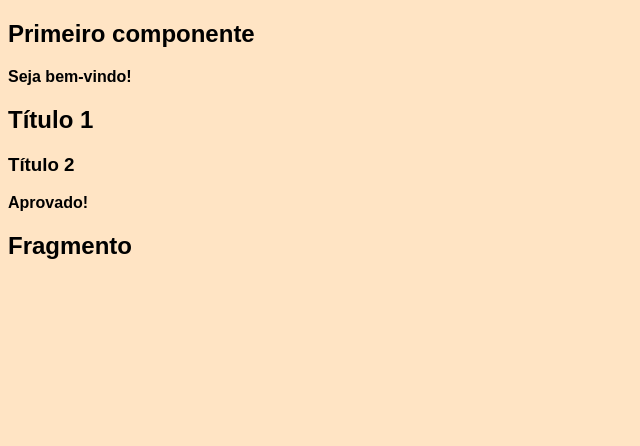
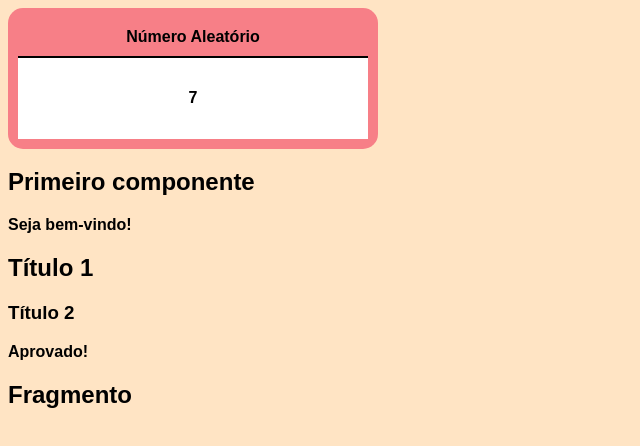
Before and after one commit to pierrecbrito/fundamentos-react, a React (Create React App) app: page / in a window 1280 px wide. Shown: the top 446 px of the page, without its empty margins (0-640 px from the left). Built offline with nearby package versions, Linux system fonts and the light colour scheme.

Commit message:
Organização em cards

```diff
--- a/src/App.js
+++ b/src/App.js
@@ -2,10 +2,16 @@ import React from "react";
 import Primeiro from "./components/basicos/Primeiro";
 import ComParametro from "./components/basicos/ComParametro";
 import Fragmento from "./components/basicos/Fragmento";
+import NumeroAleatorio from "./components/NumeroAleatorio"
+import Card from "./components/layout/Card";
 
 export default function App() {
     return (
         <div>
+            <Card titulo="Número Aleatório">
+                <NumeroAleatorio min={1} max={10}/>
+            </Card>
+
             <Primeiro/>
             <ComParametro titulo="Título 1" subtitulo="Título 2" nota={7.1}/>
             <Fragmento />
--- /dev/null
+++ b/src/components/NumeroAleatorio.jsx
@@ -0,0 +1,8 @@
+import React from "react";
+
+export default function({min, max}) {
+    const numeroAleatorio = Math.floor(Math.random() * (max - min) + min);
+    return (
+        <h4>{numeroAleatorio}</h4>
+    )
+}
--- /dev/null
+++ b/src/components/layout/Card.jsx
@@ -0,0 +1,15 @@
+import React from "react";
+import '../../css/Card.css'
+
+export default (props) => {
+    return (
+        <div className="Card">
+            <div className="Title">
+                {props.titulo}
+            </div>
+            <div className="Content">
+                {props.children}
+            </div>
+        </div>
+    )
+}
--- /dev/null
+++ b/src/css/Card.css
@@ -0,0 +1,22 @@
+.Card {
+    width: 100%;
+    max-width: 350px;
+    border-radius: 15px;
+    background-color: #F77F87;
+    padding: 10px;
+}
+
+.Card .Title {
+    font-weight: 700;
+    padding: 10px 0;
+    border-bottom: 2px solid #000000;
+    text-align: center;
+}
+
+.Card .Content {
+    color: #000000;
+    padding: 10px 0;
+    font-weight: 100;
+    background-color: #FFFFFF;
+    text-align: center;
+}
```
